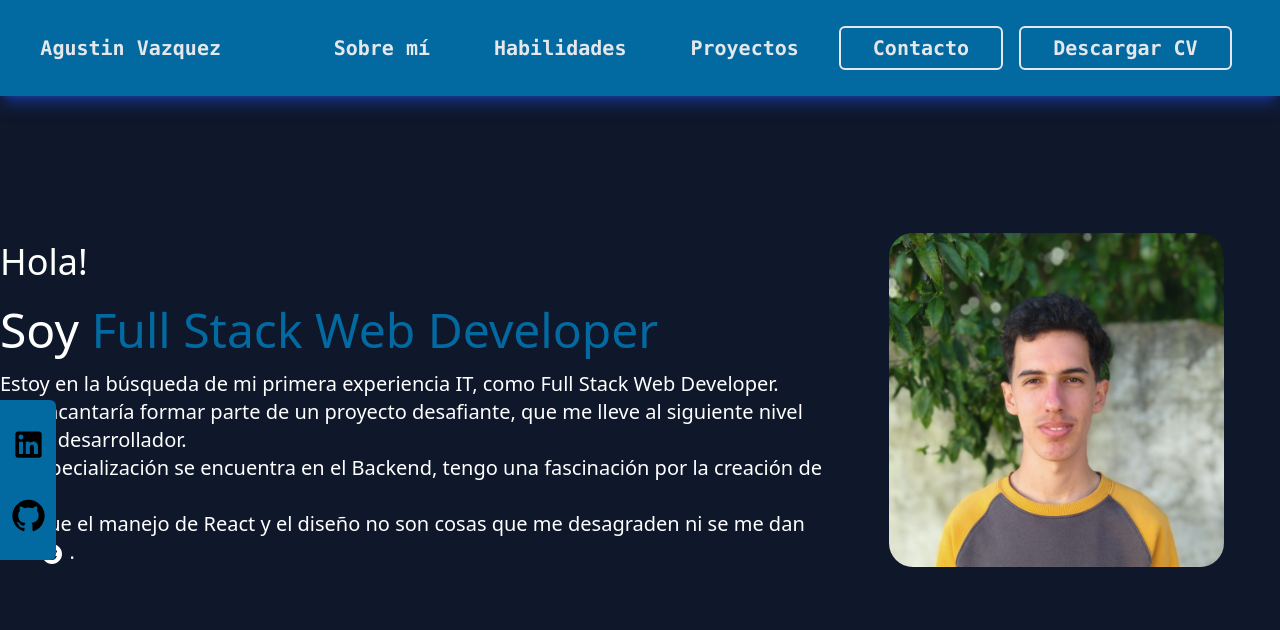
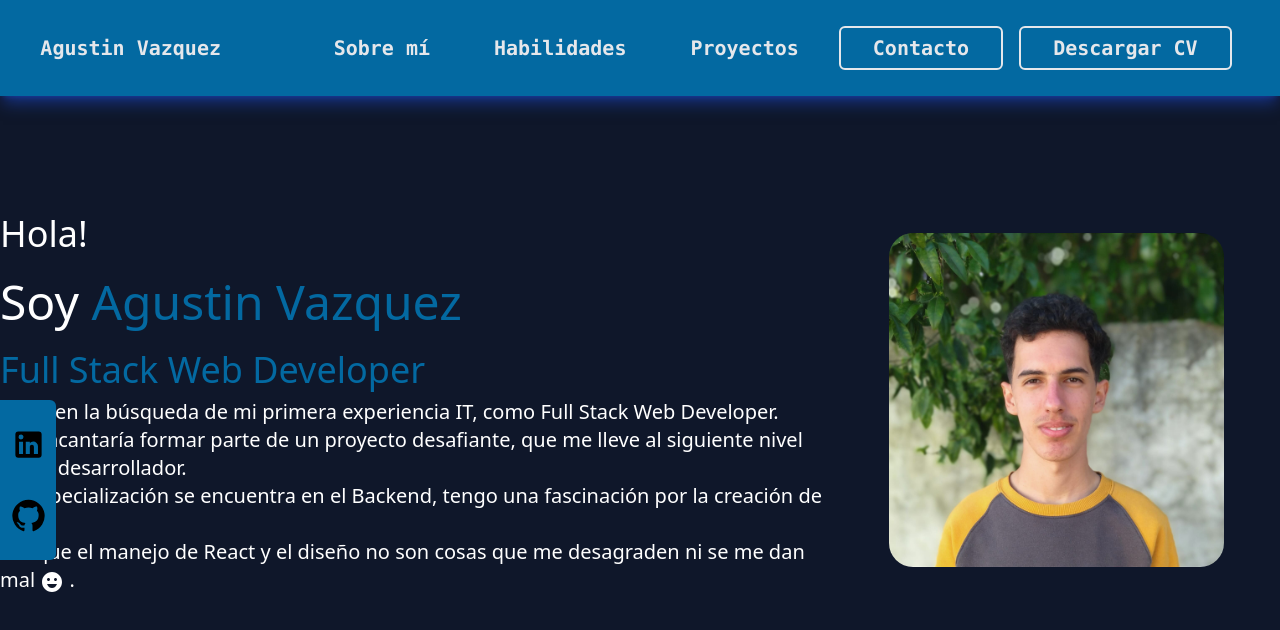
Before and after one commit to Agutricolor/Portfolio, a React (Vite) app: page / in a window 1280 px wide. Shown: the top 630 px of the page. Built offline with nearby package versions, Linux system fonts and the light colour scheme.

Commit message:
Home & Navbar fixes

```diff
--- a/src/components/Home/Home.jsx
+++ b/src/components/Home/Home.jsx
@@ -8,7 +8,8 @@ export const Home = () => {
       <div className="flex flex-row items-center">
             <div className="flex justify-center h-max flex-col text-white text-xl">
               <h1 className="text-4xl py-2">Hola!</h1>
-              <h1 className="text-5xl py-4">Soy <span className="text-sky-700">Full Stack Web Developer</span></h1>
+              <h1 className="text-5xl py-4">Soy <span className="text-sky-700">Agustin Vazquez</span></h1>
+              <h1 className="text-4xl py-2 text-sky-700">Full Stack Web Developer</h1>
               <p>Estoy en la búsqueda de mi primera experiencia IT, como Full Stack Web Developer.</p>
               <p>Me encantaría formar parte de un proyecto desafiante, que me lleve al siguiente nivel como desarrollador.</p>
               <p>Mi especialización se encuentra en el Backend, tengo una fascinación por la creación de APIs,</p>
--- a/src/components/Navbar/Navbar.jsx
+++ b/src/components/Navbar/Navbar.jsx
@@ -46,30 +46,32 @@ export const Navbar = () => {
 
   return (
     <nav className="bg-sky-700 w-full h-24 flex items-center justify-around fixed top-0 font-mono text-xl font-semibold text-gray-200 shadow-lg shadow-blue-700/50">
-      <a href="#Home"><Link to="Home">Agustin Vazquez</Link></a>
+      <a href="#Home"><Link duration={1000} to="Home">Agustin Vazquez</Link></a>
       <div>
         <div id="NavLinks" className="duration-700">
-          <a href="#About" className="px-8 hover:underline underline-offset-8">
-            <Link activeClass="active" to="About">
+
+            <Link activeClass="active" to="About" className="px-8 hover:underline underline-offset-8" duration={1000}>
               Sobre mí
             </Link>
-          </a>
-          <a href="#" className="px-8 hover:underline underline-offset-8">
+
+
             <Link
               activeClass="px-8 underline underline-offset-8"
               to="Habilidades"
+              className="px-8 hover:underline underline-offset-8"
             >
               Habilidades
             </Link>
-          </a>
-          <a href="#" className="px-8 hover:underline underline-offset-8">
+
+
             <Link
               activeClass="px-8 underline underline-offset-8"
               to="Proyectos"
+              className="px-8 hover:underline underline-offset-8"
             >
               Proyectos
             </Link>
-          </a>
+
           <a
             href="#"
             className="px-8 border-solid border-2 rounded-md p-2 mx-2 hover:bg-slate-200 hover:text-sky-700 duration-500"
```
